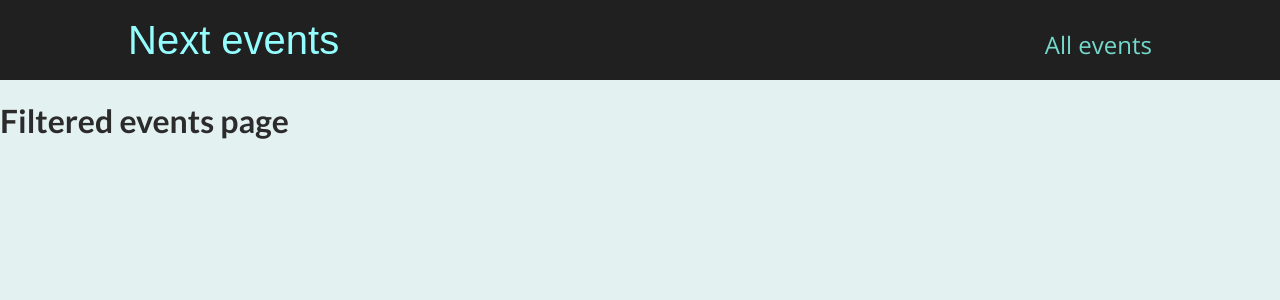
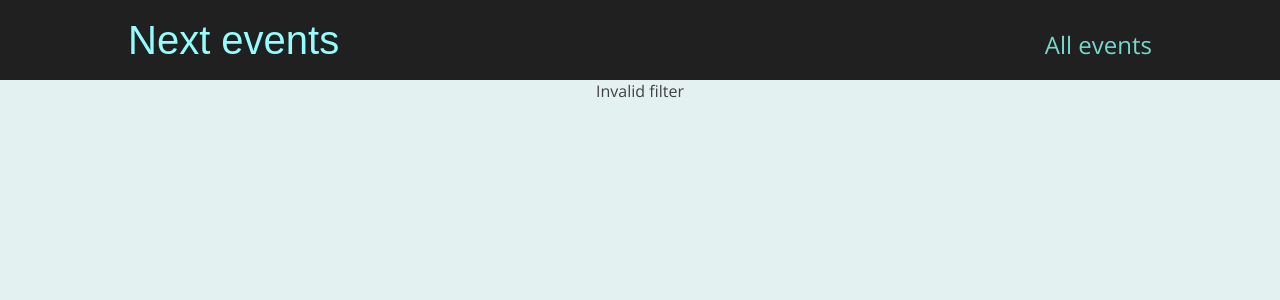
Before and after one commit to Rim4i4ok/next-events-view, a Next.js app: page /events/e2 in a window 1280 px wide. Shown: the top 300 px of the page. Built offline with nearby package versions, Linux system fonts and the light colour scheme.

Commit message:
filtering events

```diff
--- a/pages/events/[...slug].js
+++ b/pages/events/[...slug].js
@@ -1,4 +1,34 @@
+import { useRouter } from "next/router";
+
+import { getFeaturedEvents } from "../../dummy-data";
+
 function FilteredEventsPage() {
+  const router = useRouter();
+
+  const filterData = router.query.slug;
+  if (!filterData) {
+    return <p className="center">Loading...</p>;
+  }
+
+  const filteredYear = filterData[0];
+  const filteredMonth = filterData[1];
+
+  const numYear = +filteredYear;
+  const numMonth = +filteredMonth;
+
+  if (isNaN(numYear) || isNaN(numMonth) || numMonth < 1 || numMonth > 12) {
+    return <p className="center"> Invalid filter</p>;
+  }
+
+  const filteredEvents = getFeaturedEvents({
+    year: numYear,
+    month: numMonth,
+  });
+
+  if (!filteredEvents || filteredEvents.length === 0) {
+    return <p className="center">No events found</p>;
+  }
+
   return (
     <div>
       <h1>Filtered events page</h1>
```
